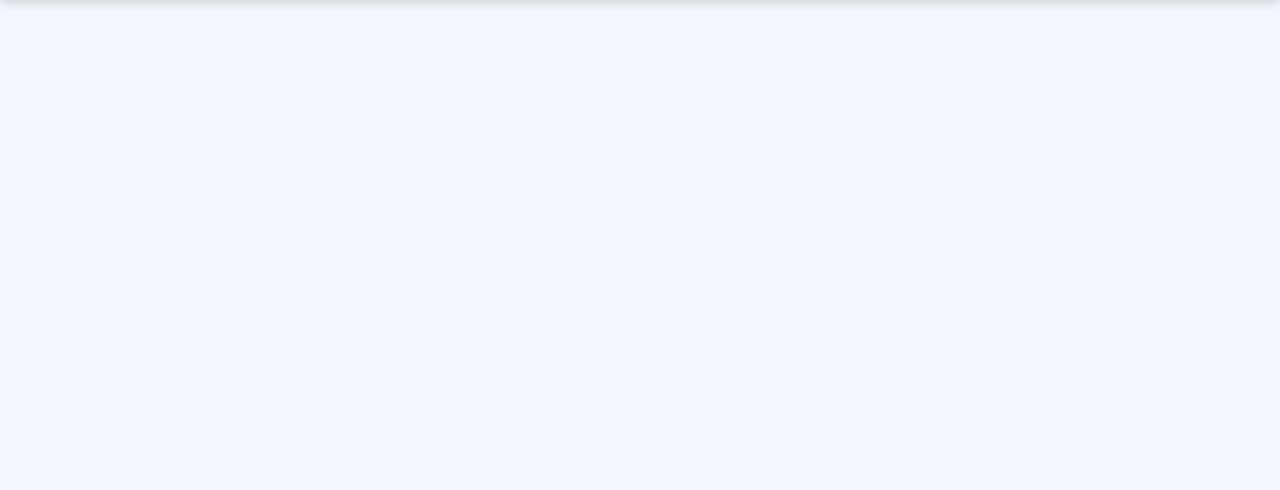
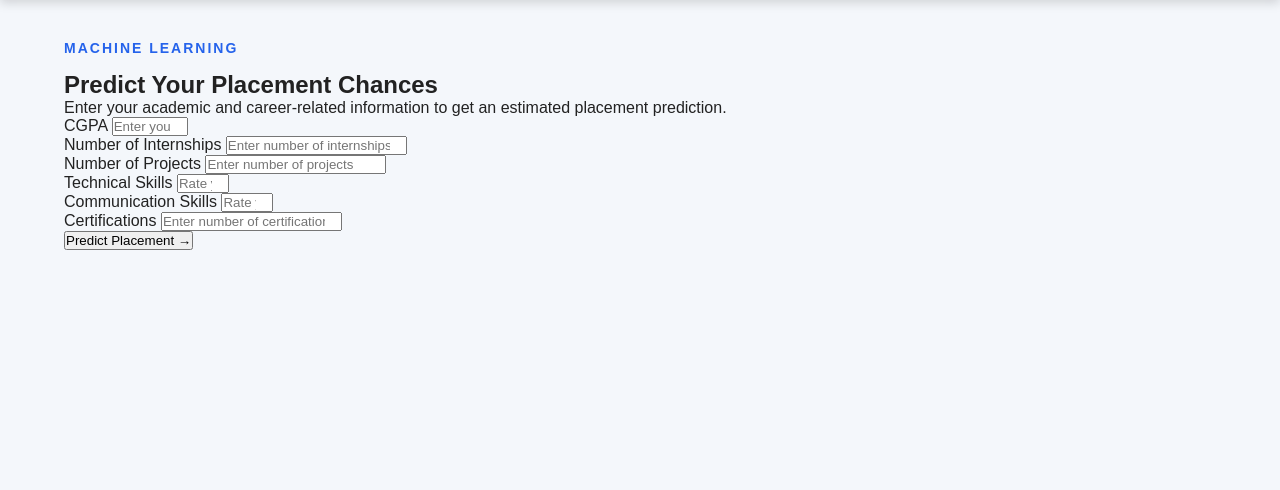
Before and after one commit to vikashkumar97983282-glitch/Flask-Tutorial, a Flask app: page /predict in a window 1280 px wide. Shown: the part 75-565 px from the top of the page. Run offline with Flask 3, Linux system fonts and the light colour scheme.

Commit message:
add prediction form .

```diff
--- a/placement_prediction/app/templates/predict.html
+++ b/placement_prediction/app/templates/predict.html
@@ -1,3 +1,163 @@
-{% extends 'base.html' %}
+{% extends "base.html" %}
 
-{% block title %} Predict {% endblock %}
+{% block title %}
+Placement Prediction
+{% endblock %}
+
+{% block content %}
+
+<section class="prediction-section">
+
+    <div class="prediction-container">
+
+        <div class="prediction-header">
+
+            <p class="section-label">
+                MACHINE LEARNING
+            </p>
+
+            <h2>
+                Predict Your
+                <span>Placement Chances</span>
+            </h2>
+
+            <p>
+                Enter your academic and career-related information
+                to get an estimated placement prediction.
+            </p>
+
+        </div>
+
+
+        {% if error %}
+        <div class="error-message">
+            {{ error }}
+        </div>
+        {% endif %}
+
+
+        <form method="POST" class="prediction-form">
+
+            <div class="form-group">
+
+                <label for="cgpa">
+                    CGPA
+                </label>
+
+                <input
+                    type="number"
+                    id="cgpa"
+                    name="cgpa"
+                    step="0.01"
+                    min="0"
+                    max="10"
+                    placeholder="Enter your CGPA"
+                    required
+                >
+
+            </div>
+
+
+            <div class="form-group">
+
+                <label for="internships">
+                    Number of Internships
+                </label>
+
+                <input
+                    type="number"
+                    id="internships"
+                    name="internships"
+                    min="0"
+                    placeholder="Enter number of internships"
+                    required
+                >
+
+            </div>
+
+
+            <div class="form-group">
+
+                <label for="projects">
+                    Number of Projects
+                </label>
+
+                <input
+                    type="number"
+                    id="projects"
+                    name="projects"
+                    min="0"
+                    placeholder="Enter number of projects"
+                    required
+                >
+
+            </div>
+
+
+            <div class="form-group">
+
+                <label for="technical_skills">
+                    Technical Skills
+                </label>
+
+                <input
+                    type="number"
+                    id="technical_skills"
+                    name="technical_skills"
+                    min="0"
+                    max="10"
+                    placeholder="Rate your technical skills (0-10)"
+                    required
+                >
+
+            </div>
+
+
+            <div class="form-group">
+
+                <label for="communication_skills">
+                    Communication Skills
+                </label>
+
+                <input
+                    type="number"
+                    id="communication_skills"
+                    name="communication_skills"
+                    min="0"
+                    max="10"
+                    placeholder="Rate your communication skills (0-10)"
+                    required
+                >
+
+            </div>
+
+
+            <div class="form-group">
+
+                <label for="certifications">
+                    Certifications
+                </label>
+
+                <input
+                    type="number"
+                    id="certifications"
+                    name="certifications"
+                    min="0"
+                    placeholder="Enter number of certifications"
+                    required
+                >
+
+            </div>
+
+
+            <button type="submit" class="predict-button">
+                Predict Placement →
+            </button>
+
+        </form>
+
+    </div>
+
+</section>
+
+{% endblock %}
```
